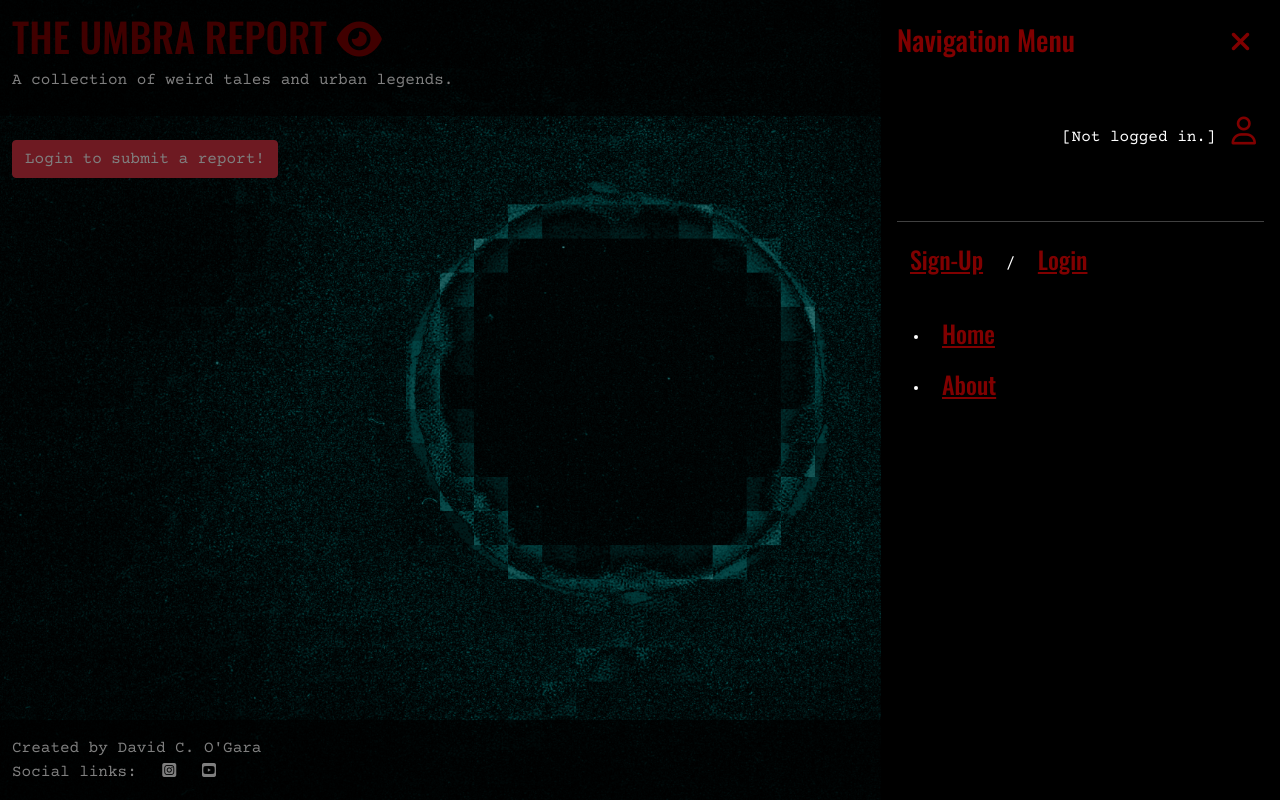
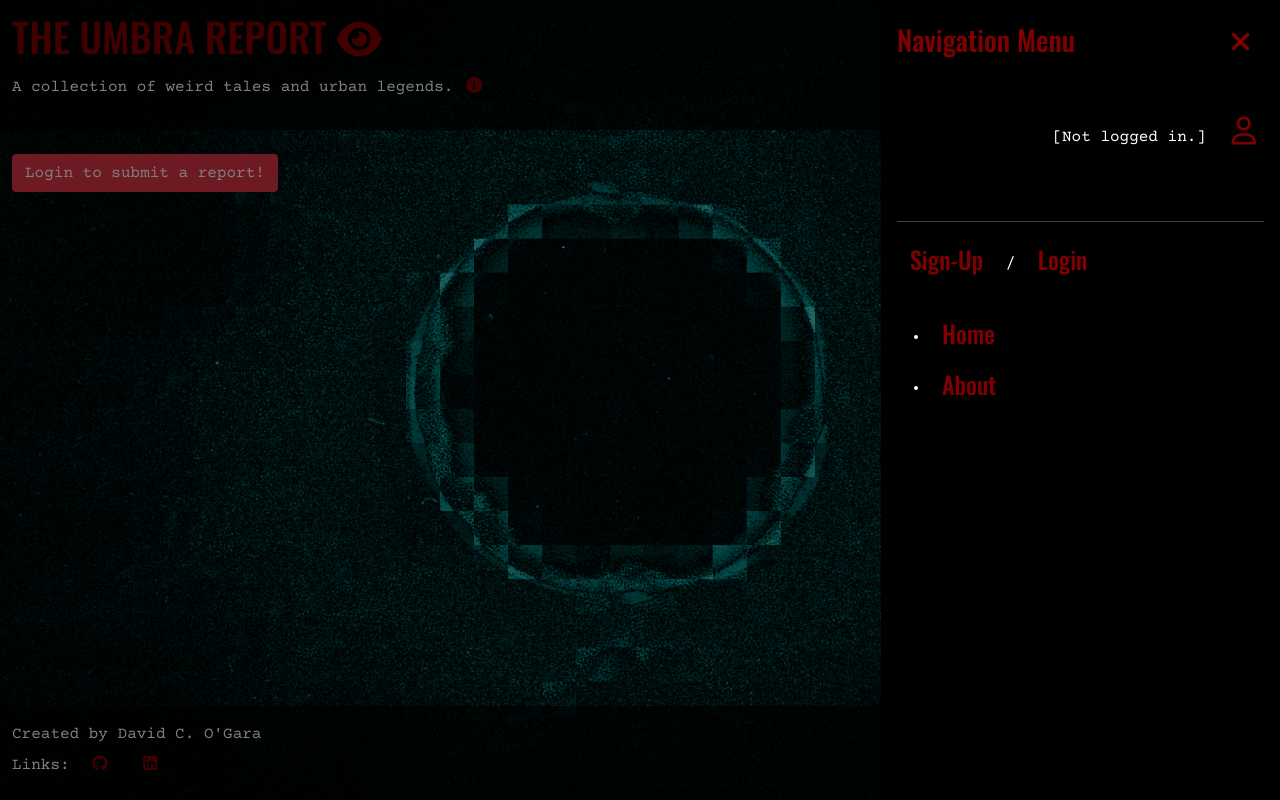
Before and after one commit to 0davidog/Umbra-Report, a Django app: page / in a window 1280 px wide, after a click that opens the changed part. Run offline with Django 4.2, Linux system fonts and the light colour scheme; data that the repository does not hold is empty; some libraries are stand-ins or nearby versions.

Commit message:
Add various style edits and update about page logo

```diff
--- a/blog/templates/blog/index.html
+++ b/blog/templates/blog/index.html
@@ -3,20 +3,23 @@
 
 {% block content %}
 
-<div class="container-fluid"><div class="pl-5">
+<div class="container-fluid">
+  <div class="pl-5">
     {% if user.is_authenticated %}
-    <a class="btn btn-secondary" href="{% url 'create' %}">Submit a report!</a>
+    <a class="btn btn-secondary" href="{% url 'create' %}">
+      Submit a report!
+    </a>
     {% else %}
-    <a class="btn btn-danger" href="{% url 'account_login' %}">Login to submit a report!</a>
+    <a class="btn btn-danger" href="{% url 'account_login' %}">
+      Login to submit a report!
+    </a>
     {% endif %}
   </div>
   <div class="row"><!-- main row -->
     <div class="col-12 mt-3"><!-- main col -->
       <div class="row"><!-- second row -->
-
         <!-- Display blog post links using for loop -->
         {% for report in report_list %}
-
         <!--
           Display entries as size 4 columns to fit 3 per row.
           IF report approved THEN show.
@@ -30,10 +33,8 @@
             {% else %}
             <div class="col-md-4 d-none">
               {% endif %}
-
               <!-- Displaying Report model entries in boostrap card style -->
               <div class="card border-secondary mb-3">
-
                 <!--
                   displaying image as header
                   IF no related image exists for blog post
@@ -42,66 +43,71 @@
                 -->
                 <div class="card-header bg-transparent border-secondary" style="overflow: hidden;">
                   {% if "placeholder" in report.featured_image.url %}
-                                <img class="card-img-top" src="{% static 'images/default.jpg' %}"
-                                  alt="placeholder image">
+                  <img class="card-img-top" src="{% static 'images/default.jpg' %}" alt="placeholder image">
                   {% else %}
-                                <img class="card-img-top" src=" {{ report.featured_image.url }}"
-                                  alt="{{ report.title }}">
+                  <img class="card-img-top" src=" {{ report.featured_image.url }}" alt="{{ report.title }}">
                   {% endif %}
                 </div>
+                <div class="card-body">
+                  <h2 class="card-title">
+                    <a href="{% url 'full_report' report.slug %}" class="report-link">
+                      {{ report.title }}
+                    </a>
+                  </h2>
 
-                        <div class="card-body">
-
-                            <a href="{% url 'full_report' report.slug %}" class="post-link">
-                                <h2 class="card-title">{{ report.title }}</h2>
-                            </a>
-
-                            <h4 id="confidential">- CONFIDENTIAL -</h4>
-
+                  <h4 id="confidential">
+                    - CONFIDENTIAL -
+                  </h4>
                   {% if not report.approved and report.author == user %}
                   <div class="alert alert-danger bg-transparent border-danger" role="alert">
                     <i class="fa-solid fa-triangle-exclamation"></i>
                     This report is awaiting approval.
                   </div>
                   {% else %}
-                            <p class="card-text">{{ report.excerpt }}</p>
+                  <p class="card-text">
+                    {{ report.excerpt }}
+                  </p>
                   {% endif %}
                   <div class="card-footer bg-transparent border-secondary">
-                                <a href="{% url 'user_profile' report.author %}">{{ report.author }}</a>
+                    <a href="{% url 'user_profile' report.author %}" class="btn btn-link">
+                      {{ report.author }}
+                    </a>
                     {{ report.created_on }}
-                                <a  class="btn btn-link" href="{% url 'edit_report' report.slug %}">Edit</a> |
-                                <button class="btn btn-link delete-report-btn" report_id="{{ report.id }}" slug="{{ report.slug }}">Delete</button>
-                            </div>
-
+                    {% if user.is_authenticated and report.author == user %}
+                    <a  class="btn btn-link" href="{% url 'edit_report' report.slug %}">
+                      Edit
+                    </a>
+                    &#32;
+                    &sol;
+                    <button class="btn btn-link delete-report-btn" report_id="{{ report.id }}" slug="{{ report.slug }}">
+                      Delete
+                    </button>
+                    {% endif %}
                   </div>
                 </div>
               </div>
-
+            </div>
             {% endfor %}
-
             <!--
               Paginate blog entries.
               Relates to ReportList(generic.ListView).
               List view creates pages if entries over 6.
             -->
-
             <div class="container">
               <div class="row">
-
                 <!--
                   Displays Next and Previous page buttons if more than one page is generated by ListView
                 -->
                 {% if is_paginated %}
                 <nav class="col" aria-label="Page navigation">
-
                   <ul class="pagination justify-content-center">
-
                     {% if page_obj.has_previous %}
                     <li class="page-item">
                       <a class="btn btn-secondary" href="?page={{ page_obj.previous_page_number }}">
-                                        Previous</a></li>
+                        Previous
+                      </a>
+                    </li>
                     {% endif %}
-
                     {% if page_obj.has_next %}
                     <li class="page-item">
                       <a class="btn btn-secondary" href="?page={{ page_obj.next_page_number }}">
@@ -109,66 +115,47 @@
                       </a>
                     </li>
                     {% endif %}
-
                   </ul>
-
                 </nav>
                 {% endif %}
-
               </div>
             </div>
+          </div><!-- close second row -->
+        </div><!-- close main column -->
+    </div> <!-- close main row -->
+</div><!-- close container -->
 
-            <!-- close second row -->
-            </div>
-        <!-- close main column -->
-        </div>
-    <!-- close main row -->
-    </div>
-<!-- close container -->
-</div>
-
-
-<!--
-  Bootstrap modal used for delete comment confirmation.
--->
-
+<!-- Bootstrap modal used for delete report confirmation. -->
 <div class="modal fade justify-content-center" id="deleteReportModal" tabindex="-1" aria-labelledby="deleteModalLabel" aria-hidden="true">
   <div class="modal-dialog">
     <div class="modal-content">
-
       <div class="modal-header">
-          <h3 class="modal-title" id="deleteModalLabel">Delete report?
+        <h3 class="modal-title" id="deleteModalLabel">
+          Delete report?
           <button type="button" class="btn btn-link" data-bs-dismiss="modal" aria-label="Close">
             <i class="fa-solid fa-xmark"></i>
           </button>
         </h3>
       </div>
-
       <div class="modal-body">
-
         <br>
-
         <div class="alert alert-danger bg-transparent border-danger">
           <i class="fa-solid fa-triangle-exclamation"></i>
           Are you sure you want to delete?
         </div>
-
       </div>
-
       <br>
-
       <div class="modal-footer">
         <button type="button" class="btn btn-secondary" data-bs-dismiss="modal">
           Close
         </button>
-
-          <a id="deleteReportConfirm" href="#" class="btn btn-danger">Delete</a>
-
+        <a id="deleteReportConfirm" href="#" class="btn btn-danger">
+          Delete
+        </a>
       </div>
     </div>
   </div>
-  </div>
-  <!-- End of Boostrap Modal -->
+</div><!-- End of Boostrap Modal -->
 
 {% endblock %}
 
--- a/static/css/style.css
+++ b/static/css/style.css
@@ -21,8 +21,8 @@ h1, h2, h3, h4, h5 {
 }
 
 a {
+    color: #800000;
     text-decoration: none;
-    color: #800000;
 }
 
 header {
@@ -40,6 +40,7 @@ footer {
 
 .btn-link {
     color:#800000;
+    text-decoration: none;
 }
 
 .card-title {
@@ -49,6 +50,7 @@ footer {
 
 .page-link {
     background-color: none;
+    text-decoration: none;
 }
 
 .modal {
--- a/templates/base.html
+++ b/templates/base.html
@@ -35,35 +35,42 @@
 
 <!-- Using inline style tag to connect to background image using Django Templaye Language -->
 <body class="d-flex flex-column h-100" style="background-image: url('{% static '/images/spacial-cyan-bg.webp' %}');">
-
     <header>
-
         <!--
             Navigation bar.
             Using Bootsrap offcanvas nav menu.
         -->
         <nav class="navbar navbar-expand-lg">
-
             <!-- Site title. Links to home page. -->
             <div class="container-fluid">
                 <div class="col-8 pt-1">
                     <a href="{% url 'home' %}">
-                    <h1>THE UMBRA REPORT <i class="fa-solid fa-eye"></i></h1>
+                        <h1>
+                            THE UMBRA REPORT&#32;<i class="fa-solid fa-eye"></i>
+                        </h1>
                     </a>
-                <p>A collection of weird tales and urban legends.</p>
+                    <p>
+                        A collection of weird tales and urban legends.<a href="{% url 'about' %}" class="btn btn-link">
+                            <i class="fa-solid fa-circle-info"></i>
+                        </a>
+                    </p>
                 </div>
-                <!-- Button to display offcanvas sie-menu -->
+                <!-- Button to display offcanvas side-menu -->
                 <button class="btn btn-link align-self-start" id="navbar-button" type="button" data-bs-toggle="offcanvas" data-bs-target="#offcanvasNavbar" aria-controls="offcanvasNavbar" aria-label="Toggle navigation">
-                    <h1><i class="fa-solid fa-bars"></i></h1>
+                    <h1>
+                        <i class="fa-solid fa-bars"></i>
+                    </h1>
                 </button>
-
                 <!-- offcanvas side-menu display -->
                 <div class="offcanvas offcanvas-end" tabindex="-1" id="offcanvasNavbar" aria-labelledby="offcanvasNavbarLabel">
-
                     <div class="offcanvas-header">
-                        <h3>Navigation Menu</h3>
+                        <h3>
+                            Navigation Menu
+                        </h3>
                         <button type="button" class="btn btn-link" data-bs-dismiss="offcanvas" aria-label="Close">
-                            <h3><i class="fa-solid fa-xmark"></i></h3>
+                            <h3>
+                                <i class="fa-solid fa-xmark"></i>
+                            </h3>
                         </button>
                     </div>
                     <!--
@@ -74,15 +81,27 @@
                     -->
                     <div class="text-end p-4">
                         {% if user.is_authenticated %}
-                        <p class="text-end m-3 d-inline">[Welcome, <a href="{% url 'user_profile' user %}">{{ user }}</a>]<h3 class="d-inline"><i class="fa-regular fa-user"></i></h3></p>
+                        <p class="text-end m-3 d-inline">
+                            [Welcome,<a href="{% url 'user_profile' user %}" class="btn btn-link">
+                                {{ user }}
+                            </a>]
+                            <h3 class="d-inline">
+                                <a href="{% url 'user_profile' user %}" class="btn btn-link">
+                                    <i class="fa-regular fa-user"></i>
+                                </a>
+                            </h3>
+                        </p>
                         {% else %}
-                        <p class="text-end m-3 d-inline">[Not logged in.]<h3 class="d-inline"><i class="fa-regular fa-user"></i></h3></p>
+                        <p class="text-end m-3 d-inline">
+                            [Not logged in.]
+                            <h3 class="d-inline">
+                                <i class="fa-regular fa-user"></i>
+                            </h3>
+                        </p>
                         {% endif %}
                     </div>
-
                     <div class="offcanvas-body">
                         <hr>
-
                         <!--
                             Using if statement to decide which options to show.
                             IF user is logged in.
@@ -90,105 +109,85 @@
                             ELSE display log-in and register buttons.
                         -->
                         {% if user.is_authenticated %}
-
                         <div>
-                            <a class="btn btn-link {% if request.path == logout_url %}active{% endif %}" aria-current="page" href="{% url 'account_logout' %}">
-                                <h4>Logout</h4>
+                            <a href="{% url 'account_logout' %}" class="btn btn-link">
+                                <h4>
+                                    Logout
+                                </h4>
                             </a>
                         </div>
-
                         {% else %}
-
                         <div>
-                            <a class="btn btn-link {% if request.path == signup_url %}active{% endif %}" aria-current="page" href="{% url 'account_signup' %}">
-                                <h4>Sign-Up</h4>
+                            <a href="{% url 'account_signup' %}" class="btn btn-link">
+                                <h4>
+                                    Sign-Up
+                                </h4>
                             </a>
                             &sol;
-                            <a class="btn btn-link {% if request.path == login_url %}active{% endif %}" aria-current="page" href="{% url 'account_login' %}">
-                                <h4>Login</h4>
+                            <a href="{% url 'account_login' %}" class="btn btn-link">
+                                <h4>
+                                    Login
+                                </h4>
                             </a>
                         </div>
-
                         {% endif %}
-
                         <br>
-
                         <!-- Displaying page navigation links as list -->
                         <ul>
                             <li>
-                                <a href="{% url 'home' %}" class="btn btn-link {% if request.path == home_url %}active{% endif %}">
+                                <a href="{% url 'home' %}" class="btn btn-link">
                                     <h4>Home</h4>
                                 </a>
                             </li>
 
                             <li>
-                                <a href="{% url 'about' %}" class="btn btn-link {% if request.path == about_url %}active{% endif %}">
+                                <a href="{% url 'about' %}" class="btn btn-link">
                                     <h4>About</h4>
                                 </a>
                             </li>
                         </ul>
-
-                    <!-- close offcanvas body -->
-                    </div>
-                <!-- close offcanvas side-menu -->
-                </div>
-            <!-- close container DIV -->
-            </div>
-
+                    </div><!-- close offcanvas body -->
+                </div><!-- close offcanvas side-menu -->
+            </div><!-- close container DIV -->
         </nav>
-
     </header>
 
     <!-- Displaying Django message alerts -->
     <div class="container">
         <div class="row justify-content-center">
-
             <div class="col-md-8">
-
                 {% for message in messages %}
                 <div id="msg" class="alert alert-dark {{ message.tags }} alert-dismissible fade show" id="msg" role="alert">
                     {{ message | safe }}
                     <button id="close" type="button" class="btn-close" data-bs-dismiss="alert" aria-label="Close"></button>
                 </div>
                 {% endfor %}
-
             </div>
-
-
-
         </div>
     </div>
 
     <!-- Display selected template block content -->
     <main class="flex-shrink-0 pt-4">
-
-
-
-
-
-
         {% block content %}
         <!-- Template content goes here -->
         {% endblock content %}
-
-
-
     </main>
 
     <!-- Footer -->
     <footer class="footer mt-auto py-3">
         <div class="container-fluid">
-
             <div class="col">
                 Created by David C. O'Gara
             </div>
-
             <div class="col">
-                Social links:
-                <i class="fab fa-instagram-square ms-3"></i>
-                <i class="fab fa-youtube-square ms-3"></i>
+                Links:
+                <a href="https://github.com/0davidog" class="btn btn-link" target="_blank">
+                    <i class="fa-brands fa-github"></i>
+                </a>
+                <a href="https://www.linkedin.com/in/davidcharlesogara/" class="btn btn-link" target="_blank">
+                    <i class="fa-brands fa-linkedin"></i>
+                </a>
             </div>
-
         </div>
     </footer>
 
@@ -202,5 +201,4 @@
     {% endblock %}
 
 </body>
-
 </html>
```
Also changed, not shown: blog/templates/blog/about.html (+8 -13 lines), blog/templates/blog/create_report.html (+9 -10 lines), blog/templates/blog/edit_report.html (+13 -14 lines), blog/templates/blog/full_report.html (+68 -54 lines), blog/templates/blog/user_profile.html (+17 -23 lines), 6 other files. Lines whose indentation alone changed are shown as unchanged.
